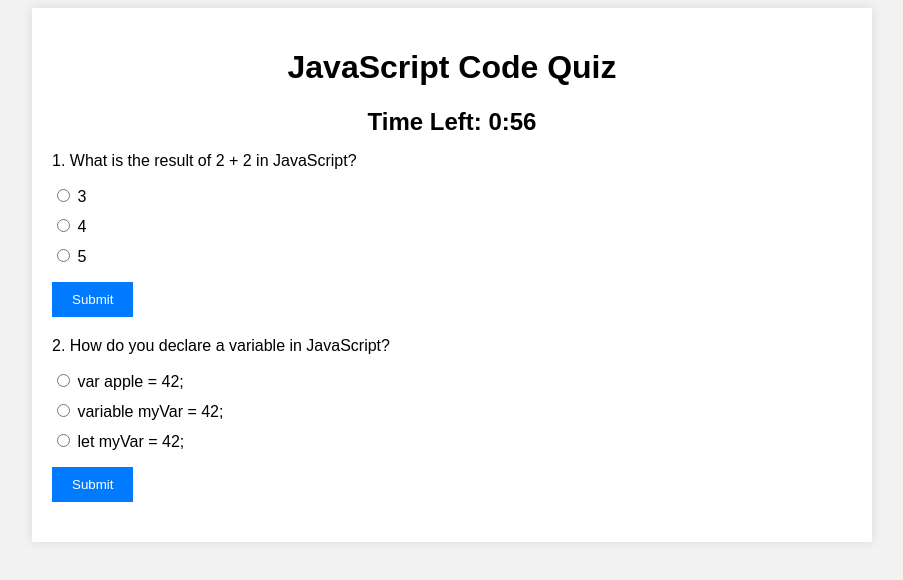
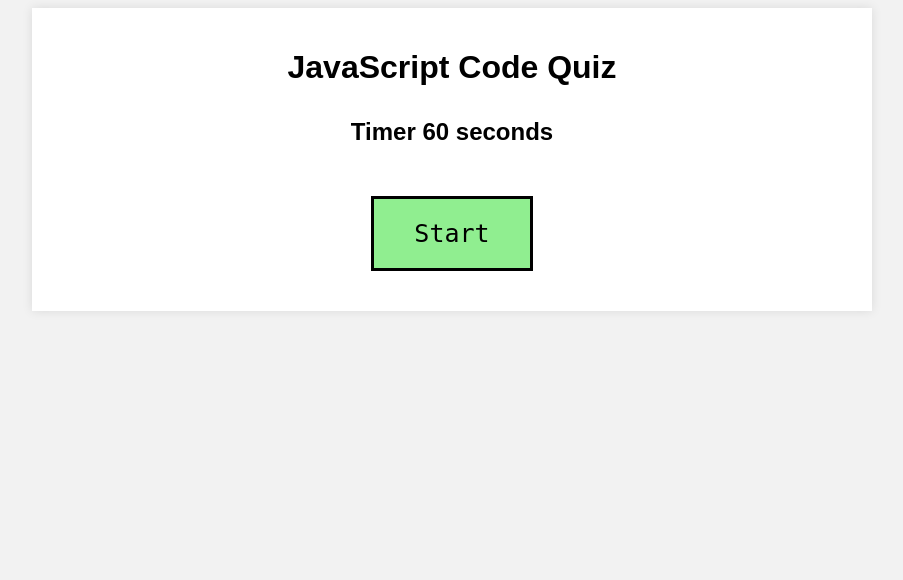
Before and after one commit to jakobpfeifer135/Code-Quiz, a plain HTML site: page index.html in a window 1280 px wide. Shown: the whole page, without its empty margins (188-1091 px from the left). Drawn offline with Linux system fonts and the light colour scheme.

Commit message:
added new start button and timer code

```diff
--- a/assets/script.js
+++ b/assets/script.js
@@ -1,9 +1,9 @@
 var score = 0;
-var timeLeft = 60; // 1 minute
+var timeLeft = 5; // 1 minute
 var currentQuestion = 1;
 var answeredQuestions = {};
-
-
+var startButton = document.querySelector(".start-button")
+var timerElement = document.querySelector(".timer")
 var questions = [
   {
     questionTitle: "In magic the gathering how many colors are there",
@@ -43,6 +43,54 @@ var questions = [
     answer: "white",
   },
 ];
+var body = document.body;
+var endQuizTagName = document.createElement("h4");
+endQuizTagName.textContent = "Game Over"
+
+
+//TODO make an if statement that says if choice === !answer deduct 10 from time-left until time =0
+
+
+//TODO make a conditional that says once time-left >= 0 alert you lose
+
+
+//TODO make a if statement that says once last question is answered take the time left as a score and put it in local storage
+
+
+//TODO once they get their score let them add 3 letters for initials and add that as a key and use the score as the value
+
+
+//TODO make a high-score list on page using a getItem from both the key and value and display that.
+
+
+//TODO create a function that will display the next question and choices once they answer the following question
+
+
+//TODO create a start button that wont display the questions until pressed
+startButton.addEventListener("click", function() {
+
+    startButton.disabled = true;
+
+
+    timerElement.textContent = timeLeft;
+
+    timer = setInterval(function() {
+      timeLeft--;
+      timerElement.textContent = timeLeft;
+
+      if (timeLeft <= 0) {
+        clearInterval(timer);
+
+        startButton.disabled = false;
+
+      }
+      if (timeLeft <= 0) {
+
+        body.appendChild(endQuizTagName)
+      }
+
+    }, 1000)
+}),
 
 function updateTimer() {
   const timerElement = document.getElementById("quizTimer");
@@ -60,7 +108,7 @@ function updateTimer() {
     timeLeft--;
   }
 }
-// this should return an alert if they try to answer the question more than once
+
 
 function submitAnswer(questionId) {
   if (answeredQuestions[questionId]) {
@@ -109,49 +157,6 @@ function endQuiz() {
 //   document.getElementById("question2").style.display = "none";
  }
 
-const timerInterval = setInterval(updateTimer, 1000);
+// const timerInterval = setInterval(updateTimer, 1000);
 
-// var questions = {
-// question1 : "In magic the gathering how many colors are their",
-// question2 : "in magic the gathering when can you cast sorceries",
-// question3 : "in magic the gathering you lose when you take how much commander damage",
-// question4 : "in magic the gathering in what order does your turn begin",
-// question5 : "what color in magic the gathering is most known for life-gain?"
-
-// }
-
-// var correctAnswers = {
-//    question1: "5",
-//    question2: "on only your turn",
-//    question3: "21",
-//    question4: "un-tap, upkeep, draw",
-//    question5: "white"
-
-// }
-
-// var firstQuestion = {
-//  question1Option1 : "4",
-//  question1Option2 : "5",
-//  question1Option3 : "3",
-//  question1Option4 : "6"
-// }
-
-// var secondQuestion = {
-//  "on your turn and your opponents turn",
-//  "on only your opponents turn",
-//  "on only your turn",
-//  "only at the beginning of your turn",
-
-// }
-
-// var thirdQuestion = {
-
-// }
-
-// var fourthQuestion = {
-
-// }
-
-// var fifthQuestion = {
-
-// }
+endQuizTagName.setAttribute("style", "text-align: center; font-size: 40px;")
--- a/assets/style.css
+++ b/assets/style.css
@@ -9,6 +9,7 @@ body {
     padding: 20px;
     background-color: #ffffff;
     box-shadow: 0 0 10px rgba(0, 0, 0, 0.1);
+
 }
 
 h1 {
@@ -17,6 +18,10 @@ h1 {
 
 .question {
     margin-bottom: 20px;
+    display: flex;
+    align-items: center;
+    justify-content: center;
+    margin-top: 50px;
 }
 
 .options {
@@ -48,4 +53,14 @@ h1 {
     font-weight: bold;
     font-size: 24px;
     margin-top: 20px;
+    align-items: center;
+    justify-content: center
 }
+
+.start-button {
+   padding: 20px 40px;
+   background-color: lightgreen;
+   border: 3px solid black;
+   font-size: 25px;
+   font-family: mono;
+}
--- a/index.html
+++ b/index.html
@@ -10,27 +10,19 @@
 <body>
     <div class="container">
         <h1>JavaScript Code Quiz</h1>
-        <div class="timer" id="quizTimer">Time Left: 2:00</div>
-        <div class="question" id="question1">
-            <p>1. What is the result of 2 + 2 in JavaScript?</p>
-            <ul class="options">
-                <li><input type="radio" name="q1" value="a"> 3</li>
-                <li><input type="radio" name="q1" value="b"> 4</li>
-                <li><input type="radio" name="q1" value="c"> 5</li>
-            </ul>
-            <button class="btn" onclick="submitAnswer('q1')">Submit</button>
+
+        <div class="timer" id="quizTimer">
+            <h4>Timer 60 seconds</h4>
+
         </div>
 
-        <div class="question" id="question2">
-            <p>2. How do you declare a variable in JavaScript?</p>
-             <!-- we use the radio input type for questions with multiple choices each one can have its own value attribute -->
-            <ul class="options">
-                <li><input type="radio" name="q2" value="a"> var apple = 42;</li>
-                <li><input type="radio" name="q2" value="b"> variable myVar = 42;</li>
-                <li><input type="radio" name="q2" value="c"> let myVar = 42;</li>
-            </ul>
-            <button class="btn" onclick="submitAnswer('q2')">Submit</button>
+        <div class="question" id="question1">
+
+            <button class="start-button">Start</button>
+
         </div>
+
+
 
         <div class="score" id="quizScore"></div>
     </div>
```
